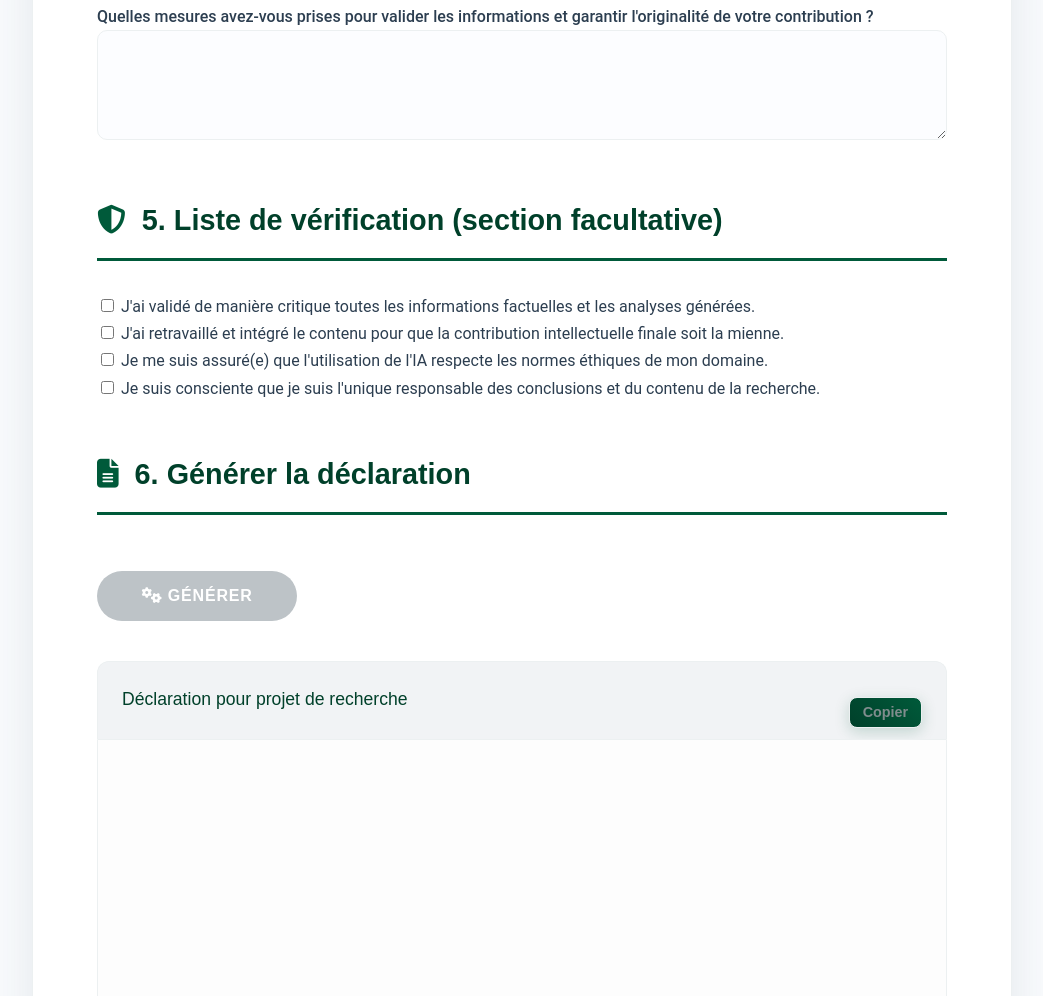
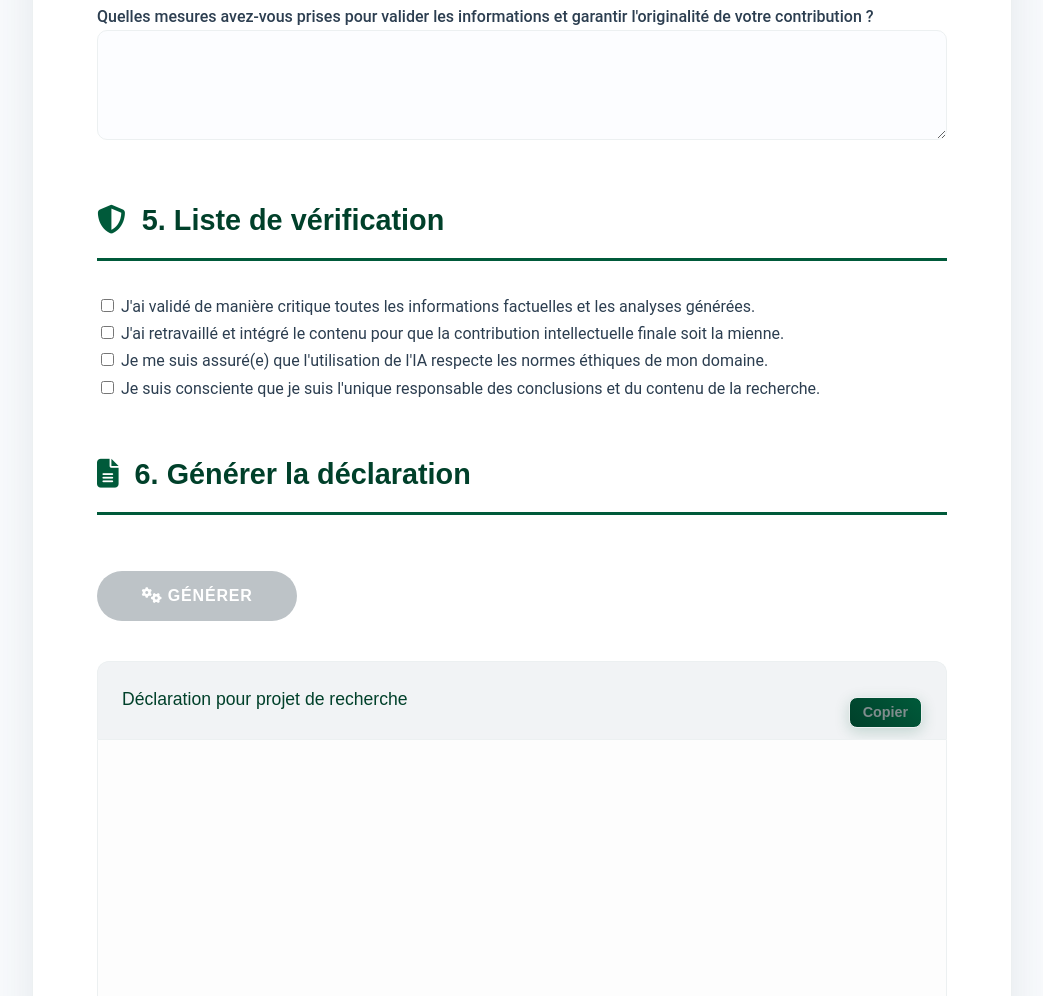
Before and after one commit to alexandra-lez/-projet_Generateur-declarations-IAg_Version_2, a plain HTML site: page recherche.html in a window 1280 px wide. Shown: the part 4932-5928 px from the top of the page, without its empty margins (118-1161 px from the left). Drawn offline with Linux system fonts and the light colour scheme.

Commit message:
Update recherche.html

```diff
--- a/recherche.html
+++ b/recherche.html
@@ -38,7 +38,7 @@
            <div class="input-group" style="margin-top: 1rem;"><label for="reflection-limits-researcher">Quelles mesures avez-vous prises pour valider les informations et garantir l'originalité de votre contribution ?</label><textarea id="reflection-limits-researcher" rows="4"></textarea></div>
        </div>
         <div id="self-assessment-checklist-researcher" class="section">
-           <h2><i class="fas fa-shield-alt"></i> 5. Liste de vérification (section facultative)</h2>
+           <h2><i class="fas fa-shield-alt"></i> 5. Liste de vérification</h2>
            <div><label><input type="checkbox" onchange="checkChecklistCompletion('researcher')"> J'ai validé de manière critique toutes les informations factuelles et les analyses générées.</label></div>
            <div><label><input type="checkbox" onchange="checkChecklistCompletion('researcher')"> J'ai retravaillé et intégré le contenu pour que la contribution intellectuelle finale soit la mienne.</label></div>
            <div><label><input type="checkbox" onchange="checkChecklistCompletion('researcher')"> Je me suis assuré(e) que l'utilisation de l'IA respecte les normes éthiques de mon domaine.</label></div>
```
